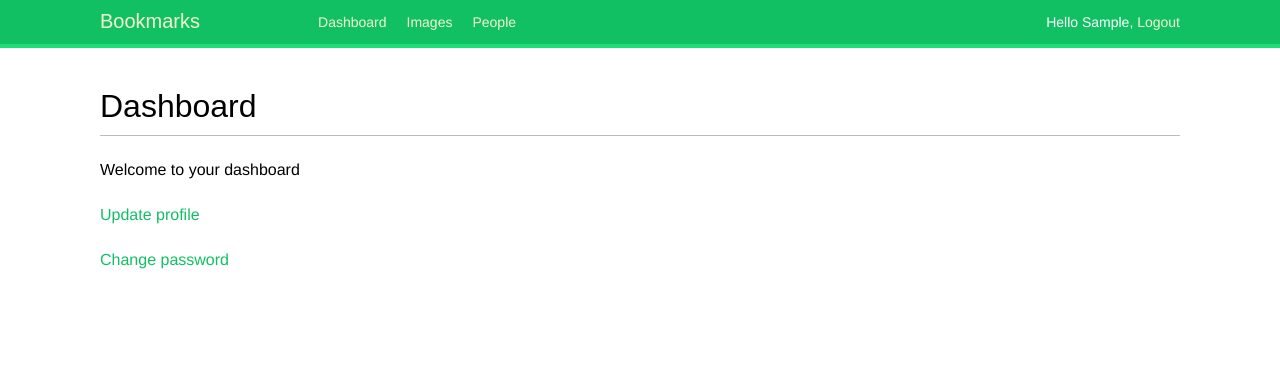
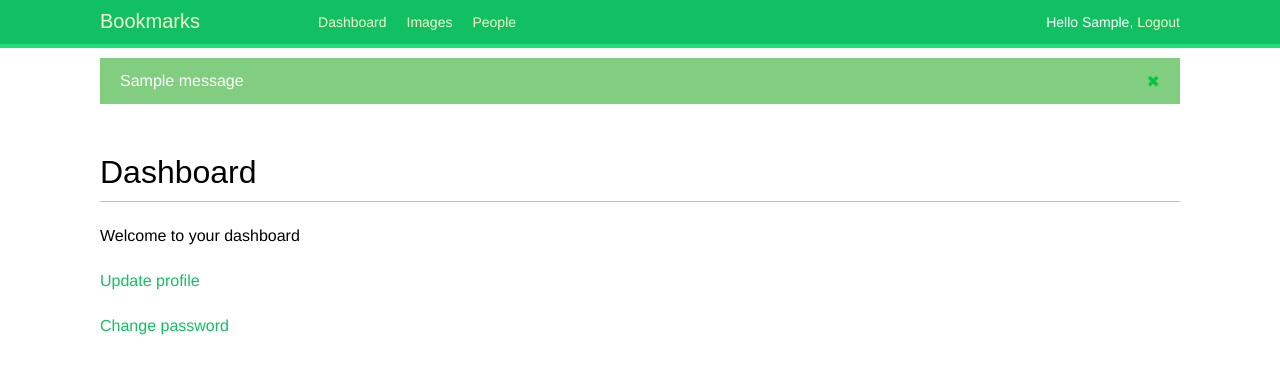
Before and after one commit to iankigen/bookmarks, a Django app: page /account/ in a window 1280 px wide. Shown: the top 374 px of the page. Run offline with Django 3.2, Linux system fonts and the light colour scheme; a user stored in the database is signed in; tables that the repository leaves empty hold one stand-in row (values such as "Sample post"); one stand-in notice (Sample message) is shown; some web fonts are replaced.

Commit message:
chore: add messaging to the app

```diff
--- a/account/templates/base.html
+++ b/account/templates/base.html
@@ -34,6 +34,15 @@
         {% endif %}
     </span>
 </div>
+{% if messages %}
+    <ul class="messages">
+        {% for msg in messages %}
+            <li class="{{ msg.tags }}">
+                {{ msg|safe }} <a href="" class="close">✖</a>
+            </li>
+        {% endfor %}
+    </ul>
+{% endif %}
 <div id="content">
     {% block content %}
     {% endblock %}
--- a/account/views.py
+++ b/account/views.py
@@ -1,5 +1,6 @@
 from django.contrib.auth.decorators import login_required
 from django.shortcuts import render
+from django.contrib import messages
 
 from .forms import UserRegistrationForm, UserEditForm, ProfileEditForm
 from .models import Profile
@@ -35,4 +36,7 @@ def edit(request):
 		if user_form.is_valid() and profile_form.is_valid():
 			user_form.save()
 			profile_form.save()
+			messages.success(request, 'Profile updated successfully')
+		else:
+			messages.error(request, 'Error updating your profile')
 	return render(request, 'account/edit.html', {'user_form': user_form, 'profile_form': profile_form})
```
